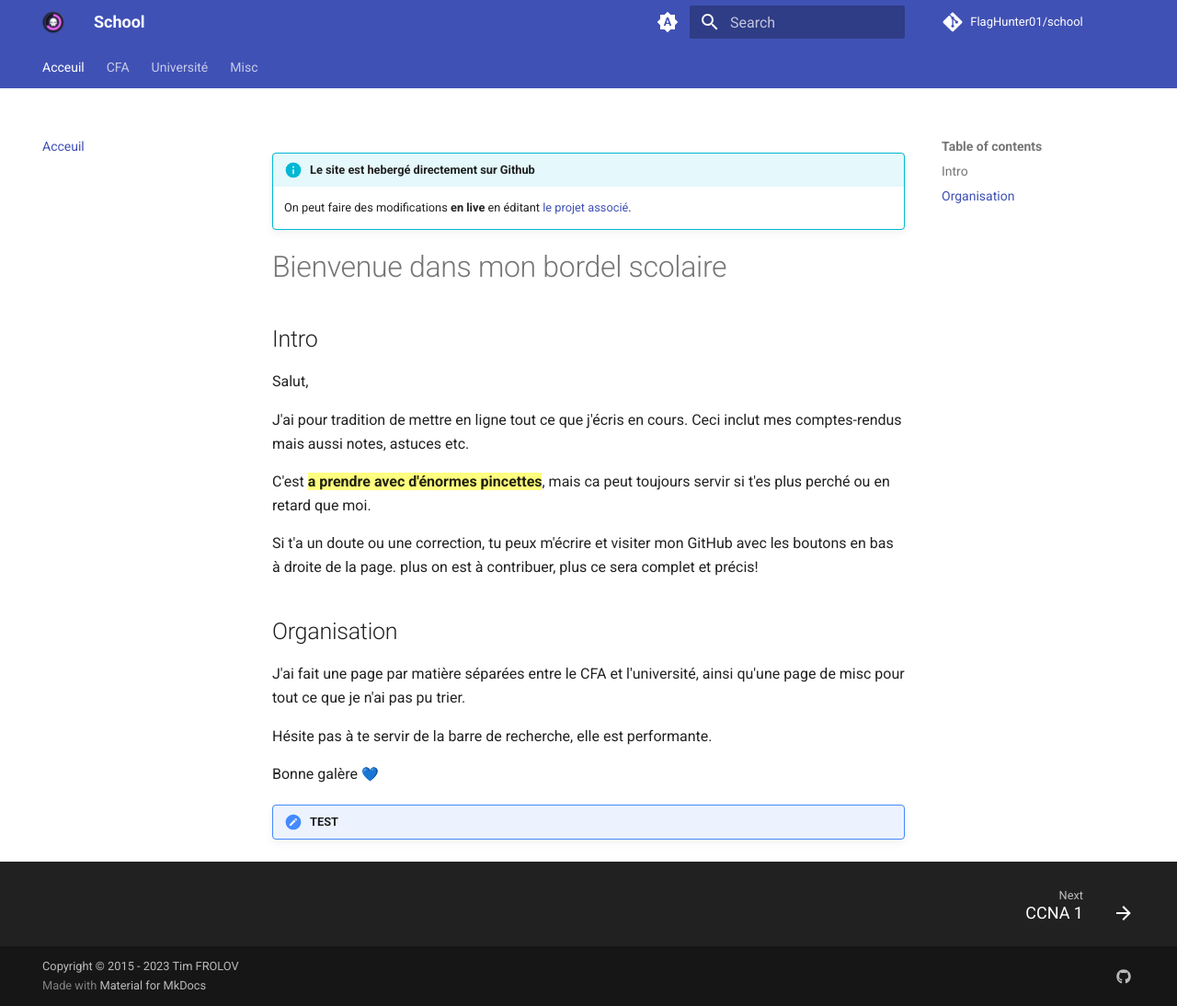
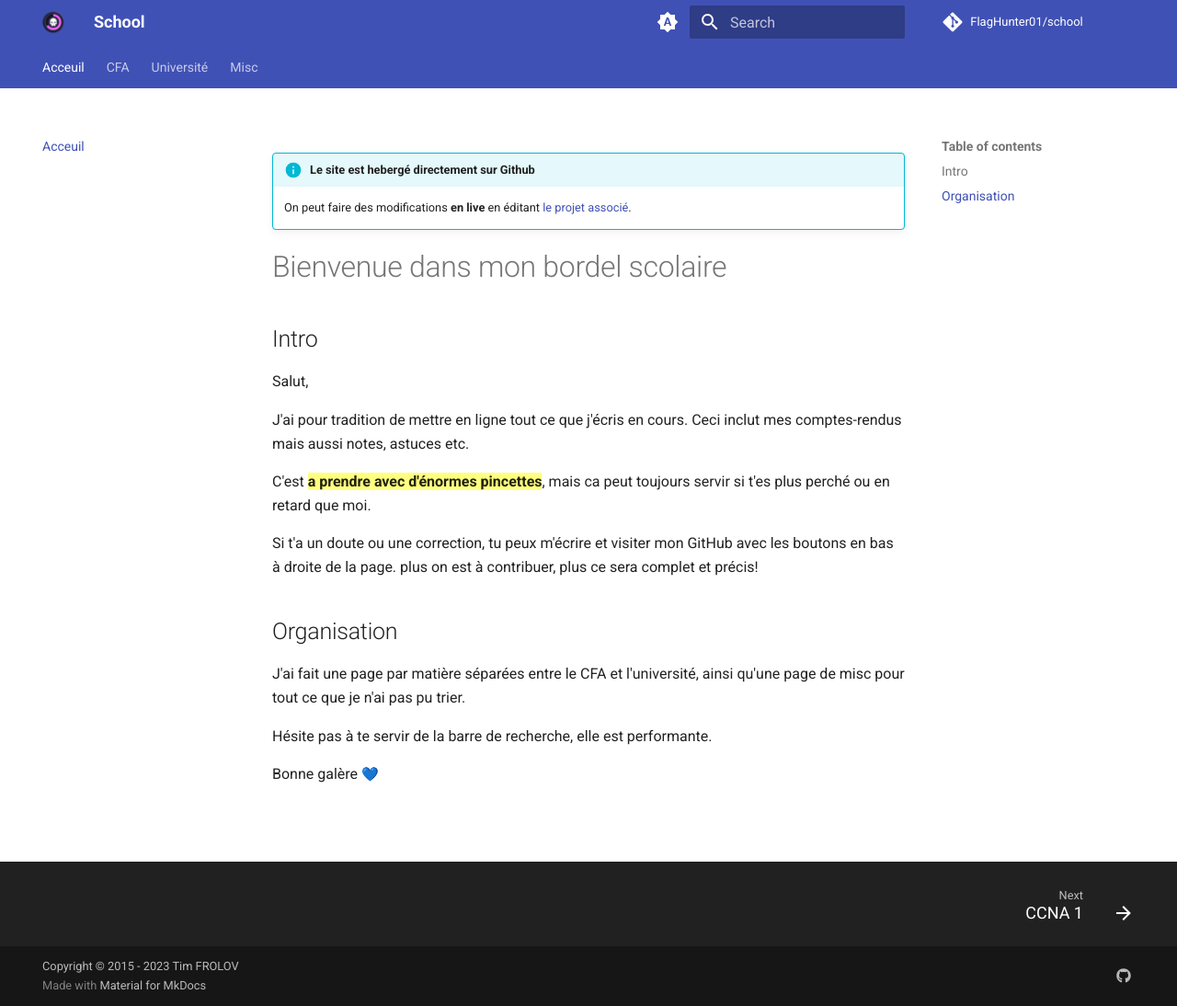
Before and after one commit to Sech-zehn/school, an MkDocs documentation site: the page built from docs/index.md, in a window 1280 px wide and 1094 px high. Shown: the whole window at 92% size. Built offline with MkDocs 1.6.1 and Material for MkDocs 9.7.7, drawn with Linux system fonts in a browser that asks for light colours; emoji names are drawn with the system emoji font; comment, search, counter and statistics services are not loaded.

```diff
--- a/docs/index.md
+++ b/docs/index.md
@@ -21,5 +21,3 @@
 Hésite pas à te servir de la barre de recherche, elle est performante.
 
 Bonne galère :blue_heart:
-
-!!! note "TEST"
--- a/mkdocs.yml
+++ b/mkdocs.yml
@@ -120,7 +120,7 @@
   - git-committers:
       repository: FlagHunter01/school
       branch: main
-  #- git-authors
+  - git-authors
   # Optimize for offline use
   #- offline
 
```
